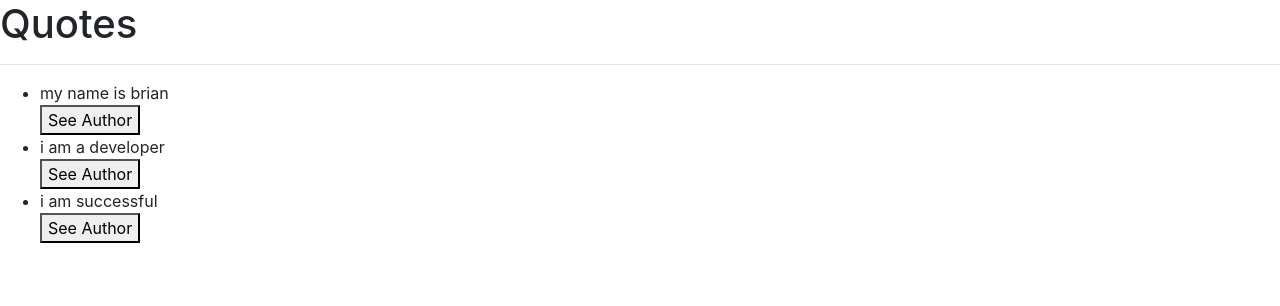
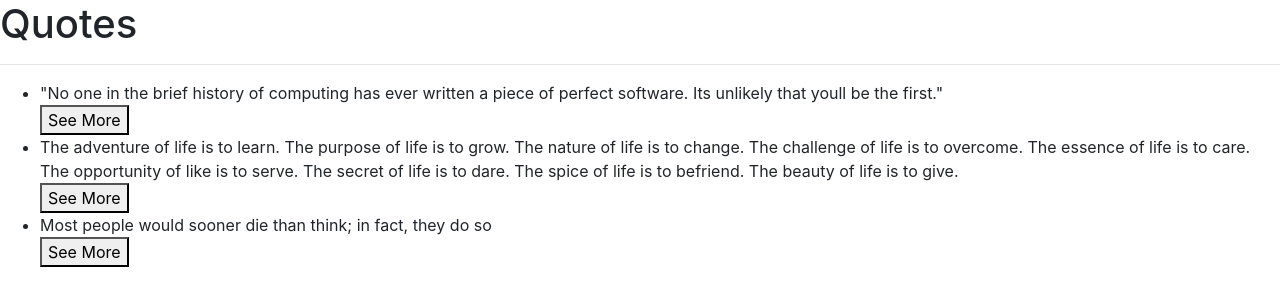
Before and after one commit to brian-kim31/brainy-quotes, an Angular app: page / in a window 1280 px wide. Shown: the top 306 px of the page. Built offline with nearby package versions, Linux system fonts and the light colour scheme.

Commit message:
Added emojis to like and dislike buttons

```diff
--- a/src/app/like-dislike/like-dislike.component.html
+++ b/src/app/like-dislike/like-dislike.component.html
@@ -1,7 +1,7 @@
 <div>
     <p>{{numberOfLikes}}</p>
-    <button type="button" class="btn btn-success" (click)='likeButtonClick()'>Like</button>
-    <button type="button" class="btn btn-warning" (click)='dislikeButtonClick()'>Dislike</button>
+    <button type="button" class="btn btn-success" (click)='likeButtonClick()'>Like 😍 </button>
+    <button type="button" class="btn btn-warning" (click)='dislikeButtonClick()'>Dislike 😒 </button>
 
 
 </div>
--- a/src/app/quote/quote.component.html
+++ b/src/app/quote/quote.component.html
@@ -4,7 +4,7 @@
     <ul>
         <div *ngFor='let quote of quotes;let i = index'>
             <li>{{quote.name}}</li>
-            <button (click)='toggleDetails(i)'>See Author</button>
+            <button (click)='toggleDetails(i)'>See More</button>
             <app-quote-detail *ngIf='quote.showAuthor' [quote]='quote' (isComplete)='completeQuote($event, i)'>
             </app-quote-detail>
         </div>
--- a/src/app/quote/quote.component.ts
+++ b/src/app/quote/quote.component.ts
@@ -8,9 +8,21 @@ import { Quote } from '../quote';
 })
 export class QuoteComponent implements OnInit {
   quotes: Quote[] = [
-    new Quote(1, 'my name is brian', 'ivan'),
-    new Quote(2, 'i am a developer', 'brian'),
-    new Quote(3, 'i am successful', 'ken'),
+    new Quote(
+      1,
+      '"No one in the brief history of computing has ever written a piece of perfect software. Its unlikely that youll be the first." ',
+      'Author:  Andy Hunt'
+    ),
+    new Quote(
+      2,
+      'The adventure of life is to learn. The purpose of life is to grow. The nature of life is to change. The challenge of life is to overcome. The essence of life is to care. The opportunity of like is to serve. The secret of life is to dare. The spice of life is to befriend. The beauty of life is to give.',
+      'Author: William Arthur Ward'
+    ),
+    new Quote(
+      3,
+      'Most people would sooner die than think; in fact, they do so',
+      'Author: Bertrand Russell'
+    ),
   ];
   toggleDetails(index) {
     this.quotes[index].showAuthor = !this.quotes[index].showAuthor;
```
